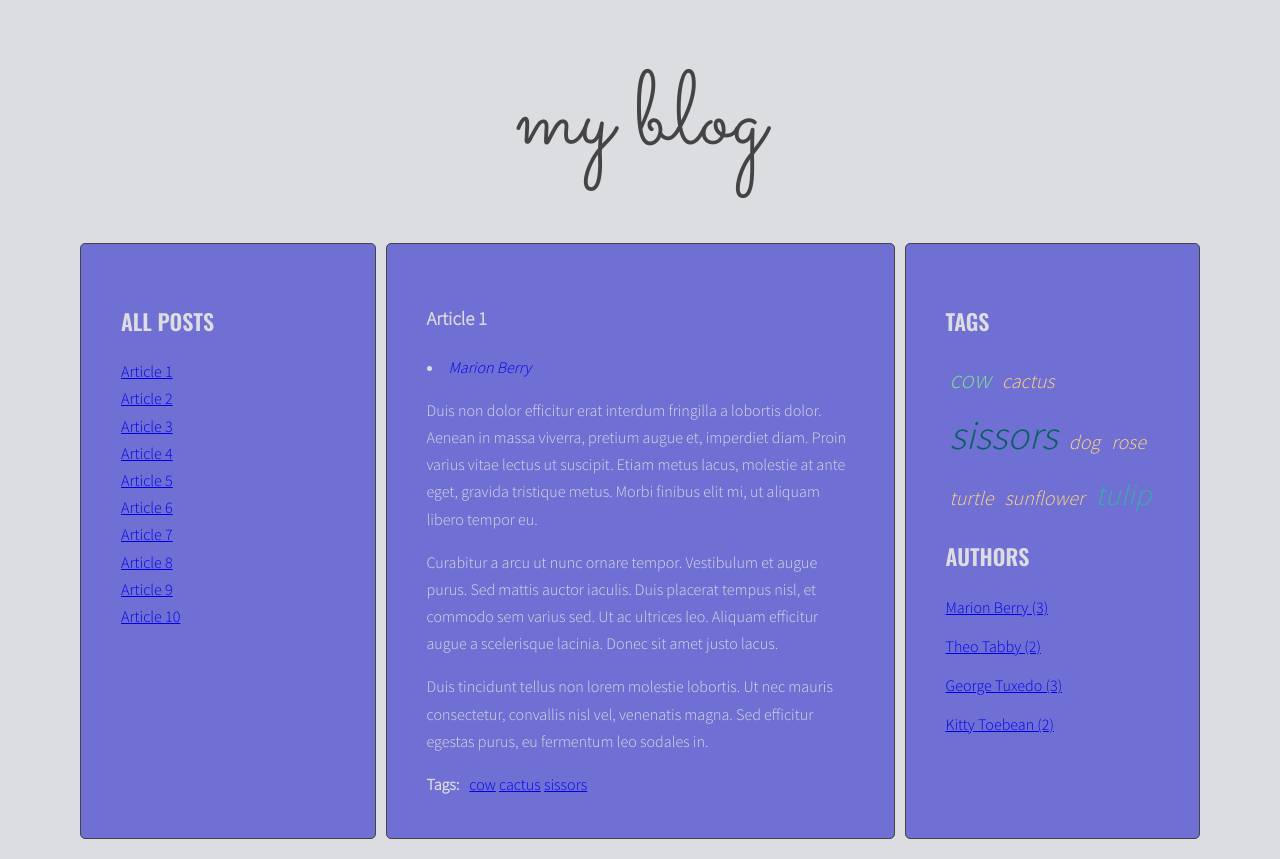
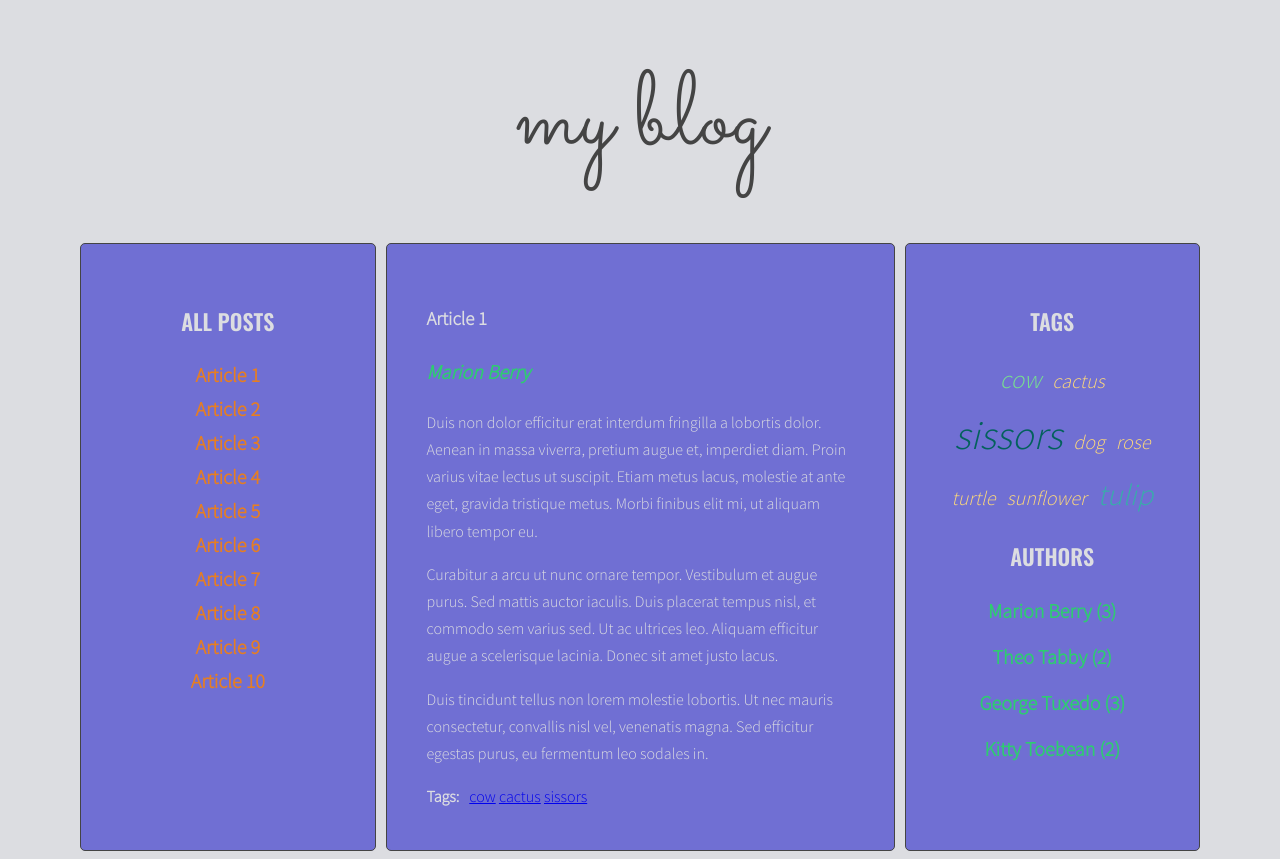
Before and after one commit to AdrianSadowski/javascript-blog, a website: page index.html in a window 1280 px wide. Drawn offline with nearby package versions, Linux system fonts and the light colour scheme.

Commit message:
add fix author list

```diff
--- a/js/script.js
+++ b/js/script.js
@@ -4,15 +4,24 @@
       const links = document.querySelectorAll('.titles a');
       console.log('links:', links);
     });*/
-  const optArticleSelector = '.post',
-    optTitleSelector = '.post-title',
-    optTitleListSelector = '.titles',
-    optArticleTagsSelector = '.post-tags .list',
-    optArticleAuthorSelector = '.post-author',
-    optTagsListSelector = '.tags',
-    optCloudClassCount = '5',
-    optCloudClassPrefix = 'tag-size-',
-    optAuthorsListSelector = '.authors';
+  const opt = {
+    articleSelector: '.post',
+    TitleSelector: '.post-title',
+    titleListSelector: '.titles',
+    ArticleTagsSelector: '.post-tags .list',
+    ArticleAuthorSelector: '.post-author',
+    TagsListSelector: '.tags',
+    CloudClassCount: '5',
+    CloudClassPrefix: 'tag-size-',
+    AuthorsListSelector: '.authors',
+  };
+
+  /*opt.ArticleTagsSelector = '.post-tags .list',
+    opt.ArticleAuthorSelector = '.post-author',
+    opt.TagsListSelector = '.tags',
+    opt.CloudClassCount = '5',
+    opt.CloudClassPrefix = 'tag-size-',
+    opt.AuthorsListSelector = '.authors';*/
 
 
   const titleClickHandler = function (event) {
@@ -53,12 +62,12 @@
 
   function generateTitleLinks(customSelector = '') {
     /* remove contents of titleList */
-    const titleList = document.querySelector(optTitleListSelector);
+    const titleList = document.querySelector(opt.titleListSelector);
     titleList.innerHTML = '';
     /* for each article */
-    const articles = document.querySelectorAll(optArticleSelector + customSelector);
+    const articles = document.querySelectorAll(opt.articleSelector + customSelector);
     let html = '';
-    //console.log('optArticleSelector', optArticleSelector);
+    //console.log('opt.articleSelector', opt.articleSelector);
     for (let article of articles) {
 
       /* get the article id */
@@ -66,7 +75,7 @@
       //console.log('articleId', articleId);
 
       /* find the title element */
-      const articleTitle = article.querySelector(optTitleSelector).innerHTML;
+      const articleTitle = article.querySelector(opt.TitleSelector).innerHTML;
 
       /* get the title from the title element */
 
@@ -117,8 +126,8 @@
     const normalizedCount = count - params.min;
     const normalizedMax = params.max - params.min;
     const precentage = normalizedCount / normalizedMax;
-    const classNumber = Math.floor( precentage * ( optCloudClassCount -1) + 1);
-    return optCloudClassPrefix + classNumber;
+    const classNumber = Math.floor( precentage * ( opt.CloudClassCount -1) + 1);
+    return opt.CloudClassPrefix + classNumber;
 
 
   }
@@ -129,14 +138,14 @@
     //console.log('allTags:', allTags);
 
     /* find all articles */
-    const articles = document.querySelectorAll(optArticleSelector);
+    const articles = document.querySelectorAll(opt.articleSelector);
     //console.log('arcitles', articles);
 
     /* START LOOP: for every article: */
     for (let article of articles) {
 
       /* find tags wrapper */
-      const tagsWrapper = article.querySelector(optArticleTagsSelector);
+      const tagsWrapper = article.querySelector(opt.ArticleTagsSelector);
       //console.log ('tagsWrapper', tagsWrapper);
 
       /* make html variable with empty string */
@@ -179,7 +188,7 @@
       /* END LOOP: for every article: */
     }
     /* [NEW] find list of tags in right column*/
-    const tagList = document.querySelector(optTagsListSelector);
+    const tagList = document.querySelector(opt.TagsListSelector);
 
     /* [NEW]  create variable for all links HTML code */
     let allTagsHTML = '';
@@ -263,9 +272,9 @@
   /* [END NEW] */
   function generateAuthors() {
     let allAuthors = {};
-    const articles = document.querySelectorAll(optArticleSelector);
+    const articles = document.querySelectorAll(opt.articleSelector);
     for (let article of articles){
-      const authorsWrapper = article.querySelector(optArticleAuthorSelector);
+      const authorsWrapper = article.querySelector(opt.ArticleAuthorSelector);
       let html = '';
       const articleAuthor = article.getAttribute('data-author');
       const linkHTML = '<li><a href="#author-' + articleAuthor + '">' + articleAuthor + '</a></li>';
@@ -277,7 +286,7 @@
       }
       authorsWrapper.innerHTML = html;
     }
-    const authorList = document.querySelector(optAuthorsListSelector);
+    const authorList = document.querySelector(opt.AuthorsListSelector);
     let allAuthorsHTML = '';
     for (let author in allAuthors){
       allAuthorsHTML += '<li><a href="#author-' + author + '">' + author + ' (' + allAuthors[author] +') ' + '</a></li> ';
--- a/sass/style.scss
+++ b/sass/style.scss
@@ -97,7 +97,13 @@ body {
 
 .authors {
   li {
+    font-size: 20px;
+    font-weight: bold;
     margin-bottom: 12px;
+    a {
+      text-decoration: none;
+      color: #2ecc71;
+    }
   }
 }
 
@@ -112,8 +118,12 @@ body {
 
 .post-author {
   font-style: italic;
+  list-style-type: none;
+  font-size: 20px;
+  font-weight: bold;
   a{
     text-decoration: none;
+    color: #2ecc71;
   }
 }
 
@@ -152,3 +162,12 @@ body {
   font-size:40px;
   color: #03615c;
 }
+.sidebar {
+  text-align: center;
+  .titles a {
+    text-decoration: none;
+    font-weight: bold;
+    color: #e67e22;
+    font-size: 20px;
+  }
+}
```
Also changed, not shown: css/style.css, 1 other file.
